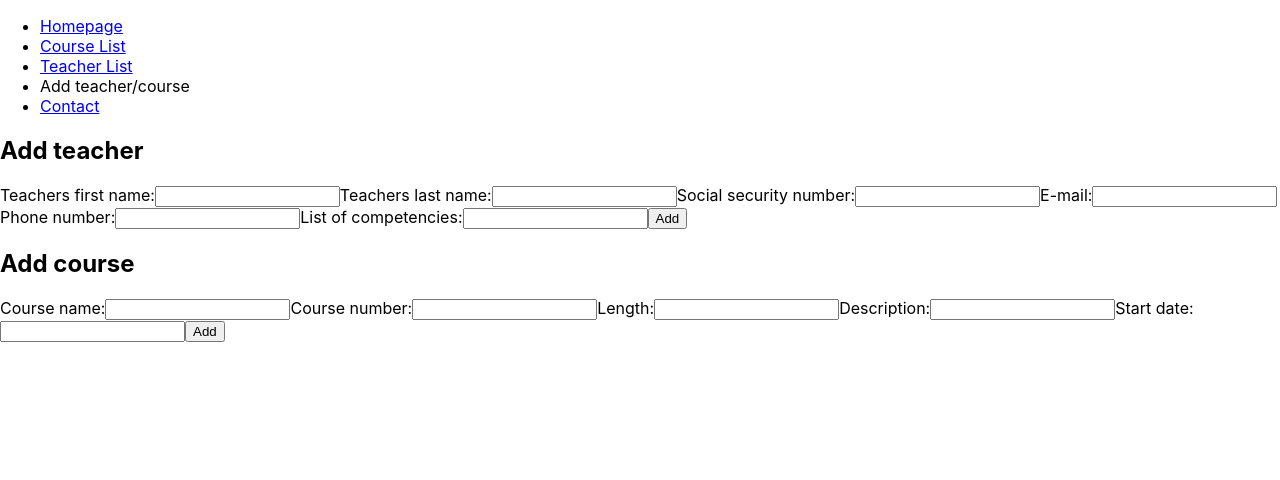
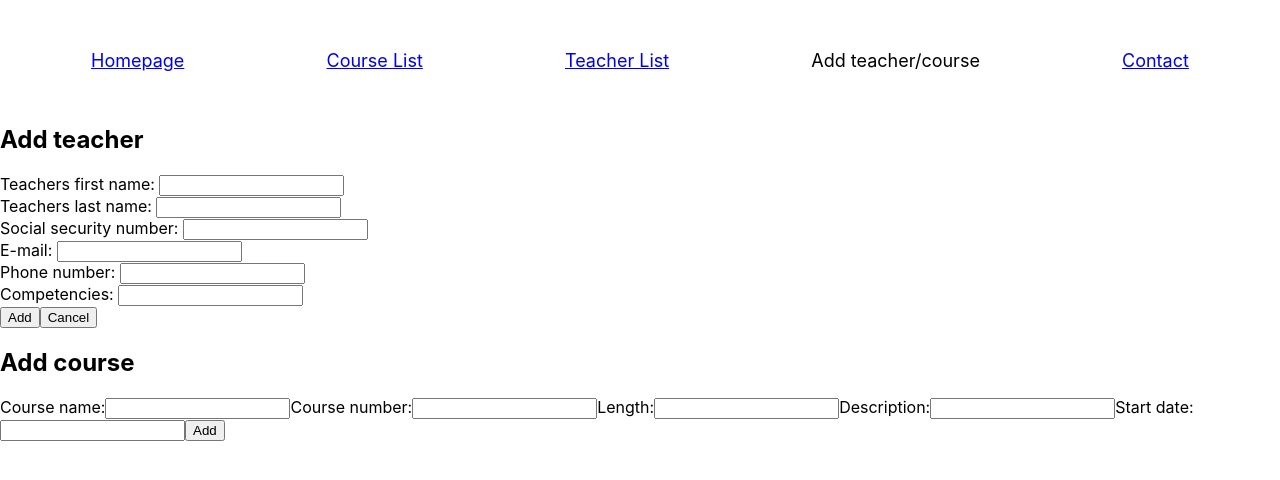
Before and after one commit to vendelaswenson/westcoast-proj, a React (Create React App) app: page /add in a window 1280 px wide. Shown: the top 480 px of the page. Built offline with nearby package versions, Linux system fonts and the light colour scheme; data requests are answered from the project's data file.

Commit message:
fixed add form placing

```diff
--- a/db.json
+++ b/db.json
@@ -22,7 +22,7 @@
             "lastname": "Sandslott",
             "socialSecNum": 199901018886,
             "email": "kk@hotmail.com",
-            "phoneNum": 5768588585,
+            "phoneNum": "0768588585",
             "competentencies": "js4",
             "id": 1
           },
@@ -31,7 +31,7 @@
             "lastname": "Cool",
             "socialSecNum": 200501012345,
             "email": "abbe@outlook.com",
-            "phoneNum": 5768588585,
+            "phoneNum": "0768588585",
             "competentencies": "java",
             "id": 2
           }
--- /dev/null
+++ b/src/components/MainHeader.css
@@ -0,0 +1,31 @@
+.listelements {
+    display: flex;
+    flex-direction: row;
+    justify-content: space-around;
+    padding: 20px;
+    position: sticky;
+    z-index: 10;
+}
+
+.listelement {
+list-style: none;
+text-decoration: none;
+  text-align: center;
+  padding: 12px;
+  font-size: 18px;
+  line-height: 25px;
+  border-radius: 4px;
+}
+
+.listelement:hover {
+    font-size: 18.4px;
+}
+
+@media screen and (max-width: 500px) {
+    .listelement, .listelements {
+      float: none;
+      display: block;
+      text-align: left;
+    }
+
+  }
--- a/src/components/MainHeader.js
+++ b/src/components/MainHeader.js
@@ -1,7 +1,8 @@
-import { NavLink } from "react-router-dom";
+import { Link } from "react-router-dom";
 import  ReactDOM  from "react-dom"
 import { Fragment, useState } from "react"
 import AddPage from "../pages/AddPage";
+import './MainHeader.css'
 
 const MainHeader = () => {
 
@@ -14,27 +15,27 @@ const MainHeader = () => {
   return (
     <header>
       <nav>
-        <ul>
-          <li>
-            <NavLink to="/landingpage">Homepage</NavLink>
+        <ul className="listelements">
+          <li className="listelement">
+            <Link to="/landingpage">Homepage</Link>
           </li>
-          <li>
-            <NavLink to="/courselist">Course List</NavLink>
+          <li className="listelement">
+            <Link to="/courselist">Course List</Link>
           </li>
-          <li>
-            <NavLink to="/teacherlist">Teacher List</NavLink>
+          <li className="listelement">
+            <Link to="/teacherlist">Teacher List</Link>
           </li>
-          <li onClick={clickHandler}>
+          <li onClick={clickHandler} className="listelement">
             Add teacher/course
-            {modal && <Fragment>
+          </li>
+          {modal && <Fragment>
         {ReactDOM.createPortal(
         <AddPage closeModal={setModal}/>,
         document.querySelector('#modal-root'),
       )}
       </Fragment>}
-          </li>
-          <li>
-            <NavLink to="/contact">Contact</NavLink>
+          <li className="listelement">
+            <Link to="/contact">Contact</Link>
           </li>
         </ul>
       </nav>
--- a/src/components/add/AddTeacher.js
+++ b/src/components/add/AddTeacher.js
@@ -1,27 +1,90 @@
+import { useRef } from 'react';
+import { v4 as uuidv4 } from 'uuid';
+
+
 function AddTeacher() {
+  const firstNameInputRef = useRef();
+  const lastNameInputRef = useRef();
+  const socSecInputRef = useRef();
+  const emailInputRef = useRef();
+  const phoneInputRef = useRef();
+  const compentenceInputRef = useRef();
+
+  const clearForm = () => {
+    firstNameInputRef.current.value = '';
+    lastNameInputRef.current.value = '';
+    socSecInputRef.current.value = '';
+    emailInputRef.current.value = '';
+    phoneInputRef.current.value = '';
+    compentenceInputRef.current.value = '';
+  };
+
+  const onSubmitHandler = (e) => {
+
+    const teacher = {
+      firstname: firstNameInputRef.current.value,
+      lastname: lastNameInputRef.current.value,
+      socialSecNum: socSecInputRef.current.value,
+      email: emailInputRef.current.value,
+      phoneNum : phoneInputRef.current.value,
+      competentencies: compentenceInputRef.current.value,
+      id: uuidv4()
+    };
+
+    (async () => {
+      const rawResponse = await fetch('http://localhost:3010/teachers', {
+        method: 'POST',
+        body: JSON.stringify(teacher)
+      });
+      const content = await rawResponse.json();
+
+      console.log(content);
+    })();
+    clearForm();
+  }
+
+
+
+
+
+  const onCancelClickHandler = (e) => {
+    e.preventDefault();
+    clearForm();
+  }
+
     return (
         <>
         <h2>Add teacher</h2>
-      <form>
-        <label>Teachers first name:
-          <input type="text" />
-        </label>
-        <label>Teachers last name:
-          <input type="text" />
-        </label>
-        <label>Social security number:
-          <input type="number" />
-        </label>
-        <label>E-mail:
-          <input type="text" />
-        </label>
-        <label>Phone number:
-          <input type="number" />
-        </label>
-        <label>List of competencies:
-          <input type="text" />
-        </label>
-        <button>Add</button>
+      <form onSubmit={onSubmitHandler}>
+      <div>
+        <label htmlFor='firstName'>Teachers first name:  </label>
+          <input type="text" name='firstName' id='firstName' ref={firstNameInputRef} />
+      </div>
+      <div>
+        <label htmlFor='lastName'>Teachers last name:  </label>
+          <input type="text" name='lastName' id='lastName' ref={lastNameInputRef} />
+      </div>
+      <div>
+        <label htmlFor='socSecNum'>Social security number:  </label>
+          <input type="text" name='socSecNum' id='socSecNum' ref={socSecInputRef} />
+      </div>
+      <div>
+        <label htmlFor='email'>E-mail:  </label>
+          <input type="text" name='email' id='email' ref={emailInputRef} />
+      </div>
+      <div>
+        <label htmlFor='phoneNum'>Phone number:  </label>
+          <input type="text" name='phoneNum' id='phoneNum' ref={phoneInputRef} />
+      </div>
+      <div>
+        <label htmlFor='competence'>Competencies:  </label>
+          <input type="text" name='competence' id='competence' ref={phoneInputRef} />
+      </div>
+      <div className='btns-container'>
+      <button>Add</button>
+      <button onClick={onCancelClickHandler}>Cancel</button>
+      </div>
+
       </form>
       </>
     )
--- a/src/pages/ContactUs.js
+++ b/src/pages/ContactUs.js
@@ -1,5 +1,16 @@
 const ContactUs = () => {
-  return <div>contact</div>;
+  return (
+    <>
+    <h2>Contact Us!</h2>
+    <div>
+      <h3>Please contact us if you have any questions or if you want to apply to any of our courses!</h3>
+      <p>E-mail: westcoast@gmail.com</p>
+      <p>Phone number: 08-12 13 14</p>
+      <p>Address: <br/> Westcoast street 21 <br/> 187 72 <br/> Stockholm
+      </p>
+    </div>
+  </>
+  )
 };
 
 export default ContactUs;
```
